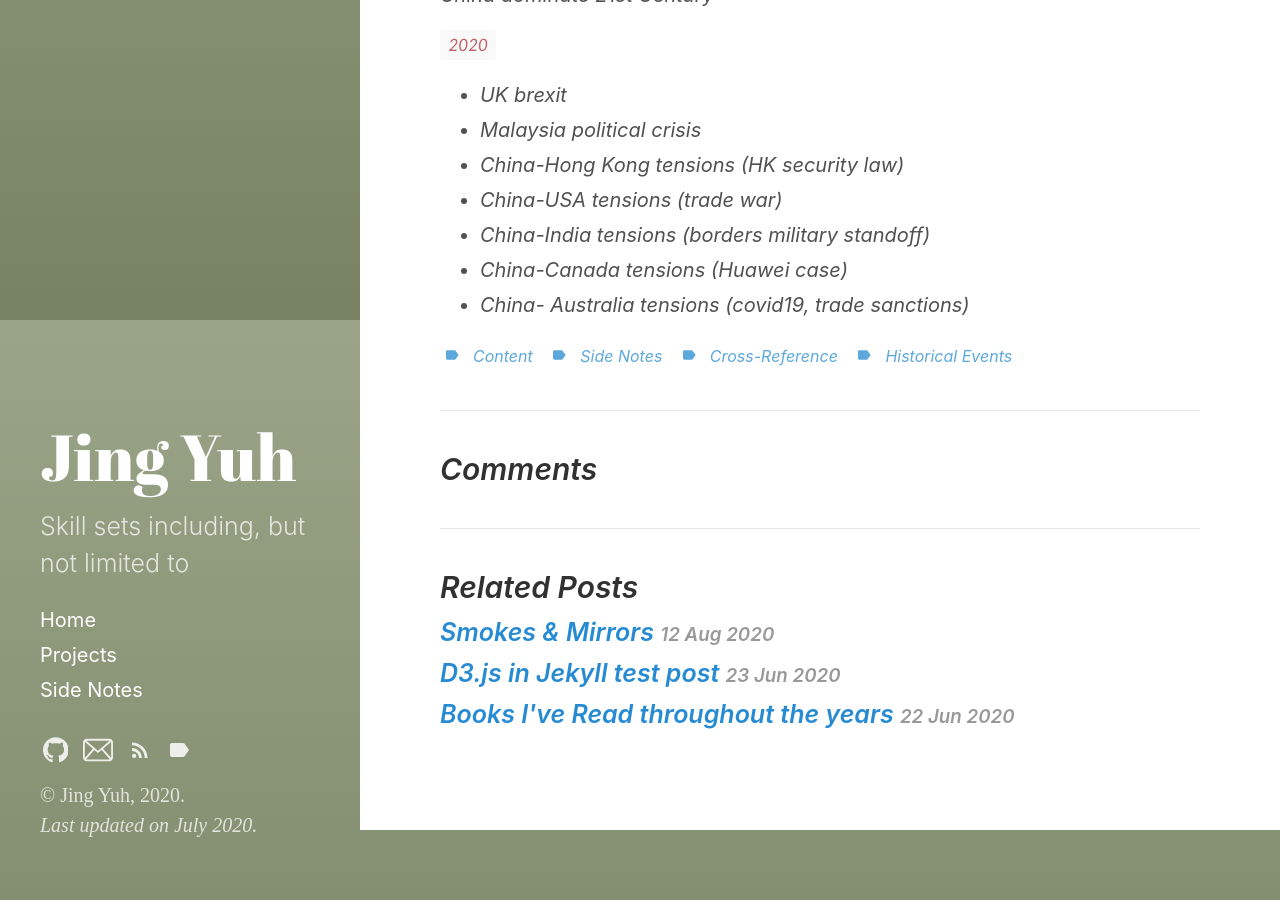
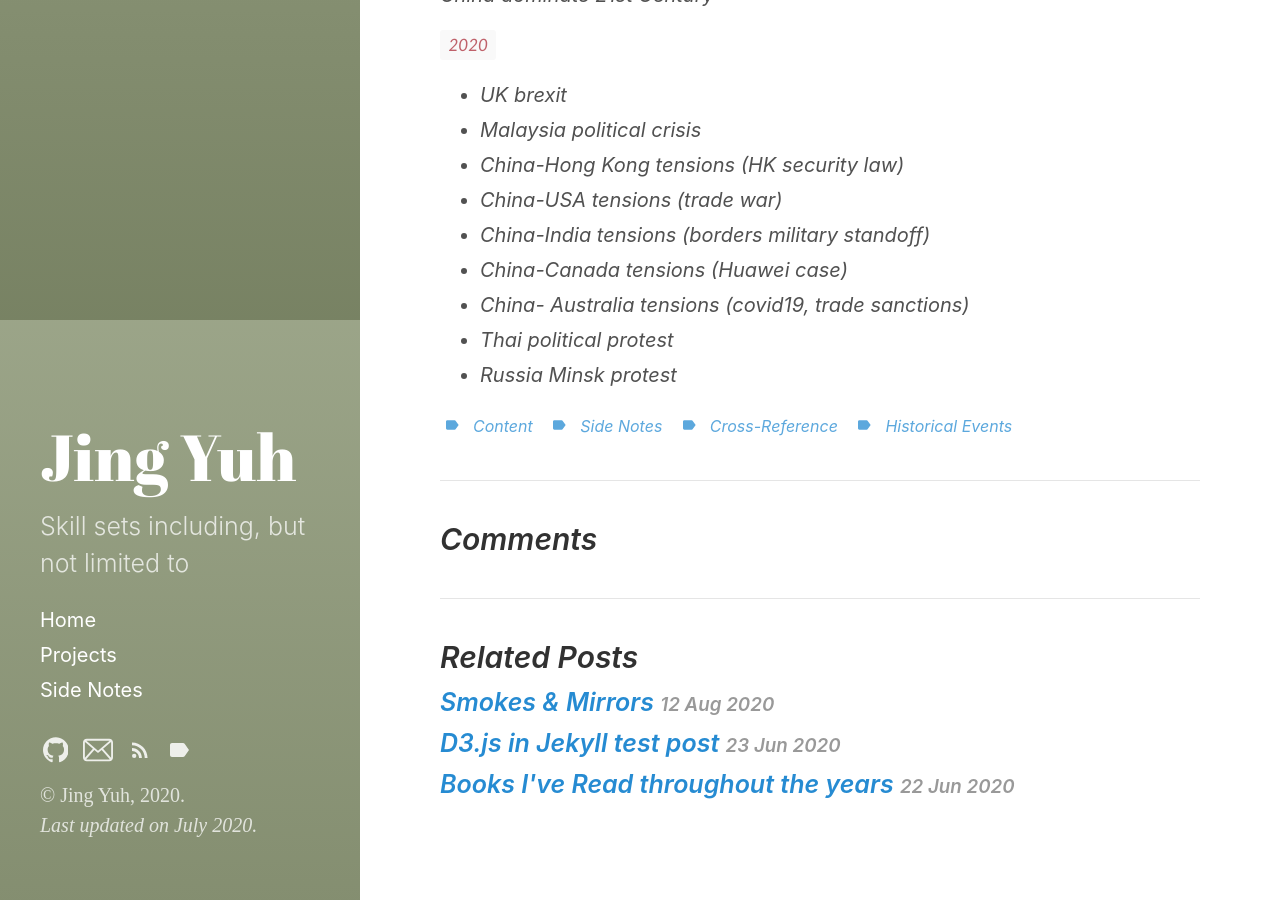
Before and after one commit to jyang123-bit/Website, a Jekyll site: the page built from _posts/2020-06-23-SideNotes-Cross-reference-historical-events.md, in a window 1280 px wide and 900 px high, scrolled down 6880 px. Built offline with Jekyll 4.4.1, drawn with Linux system fonts in a browser that asks for light colours; before the commit the page ends 7710 px from its top, so only the background shows below that.

Commit message:
Update 2020-06-23-SideNotes-Cross-reference-historical-events.md

```diff
--- a/_posts/2020-06-23-SideNotes-Cross-reference-historical-events.md
+++ b/_posts/2020-06-23-SideNotes-Cross-reference-historical-events.md
@@ -264,3 +264,5 @@ China dominate 21st Century
 - China-India tensions (borders military standoff)
 - China-Canada tensions (Huawei case)
 - China- Australia tensions (covid19, trade sanctions)
+- Thai political protest
+- Russia Minsk protest
```
